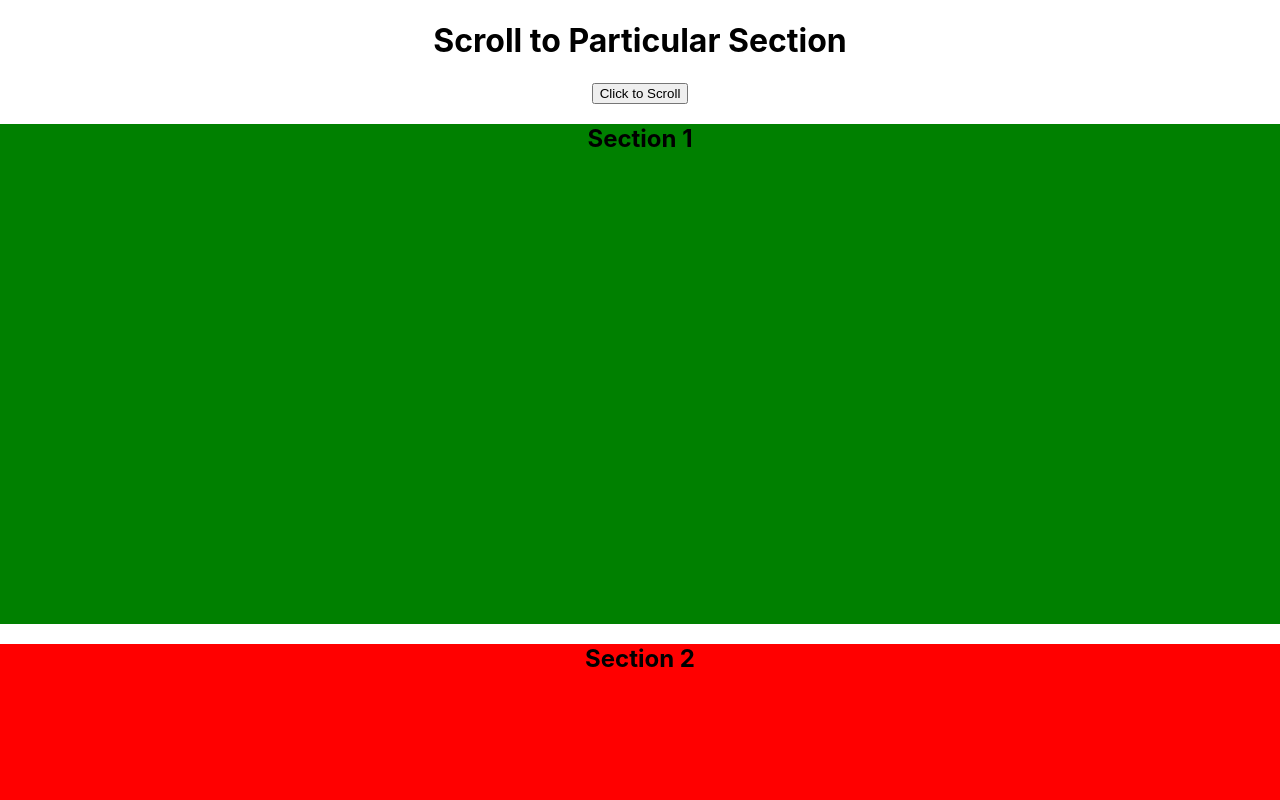
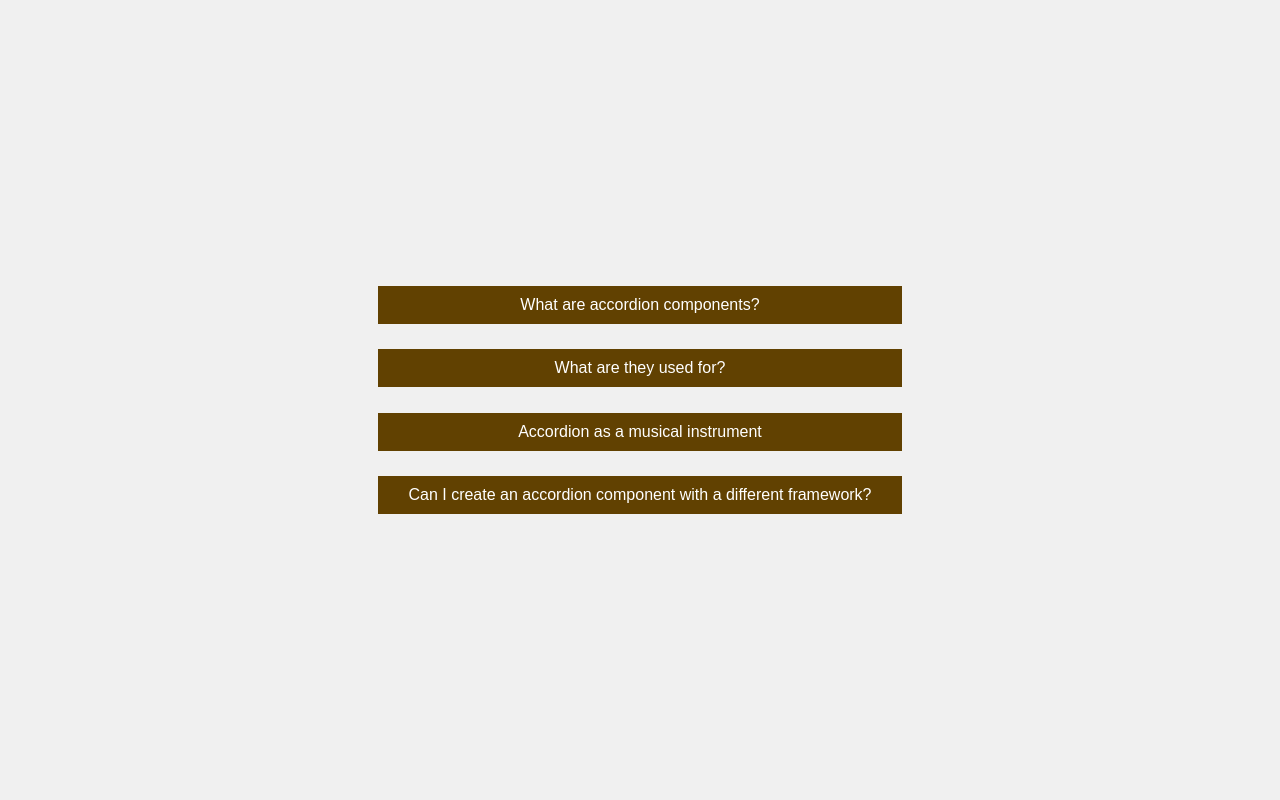
Before and after one commit to khankadir193/reactjs-interviewbased-projects, a React (Create React App) app: page / in a window 1280 px wide. Shown: the top 800 px of the page. Built offline with nearby package versions, Linux system fonts and the light colour scheme.

Commit message:
accordian-updated

```diff
--- a/src/App.js
+++ b/src/App.js
@@ -1,11 +1,13 @@
 import logo from './logo.svg';
 import './App.css';
 import ScrollToSection from './scroll-top-bottom/ScrollToSection';
+import AccordianComp from './accordian/AccordianComp';
 
 function App() {
   return (
     <div>
-     <ScrollToSection />
+     {/* <ScrollToSection /> */}
+     <AccordianComp />
     </div>
   );
 }
--- /dev/null
+++ b/src/accordian/AccordianComp.js
@@ -0,0 +1,30 @@
+import React, { useState } from 'react';
+import data from './data';
+import './accordianStyle.css';
+
+const AccordianComp = () => {
+    const [expand,setExpand] = useState(false);
+    const [expandId,setExpandId] = useState(null);
+    const handleAccrodian = (id) => {
+        console.log('event.target',id);
+        setExpand(!expand);
+        setExpandId(id);
+    };
+
+    return (
+        <div className='container'>
+            {
+                data.map((item) => {
+                    return (
+                        <div style={{textAlign:'center',width:'50vw'}}>
+                            <button key={item.id} onClick={()=>handleAccrodian(item.id)} className='btnStyle'>{item.question}</button>
+                            {expand && expandId === item.id && <p key={item.id} className='content'>{item.answer}</p>}
+                        </div>
+                    );
+                })
+            }
+        </div>
+    )
+}
+
+export default AccordianComp
--- /dev/null
+++ b/src/accordian/accordianStyle.css
@@ -0,0 +1,31 @@
+.container{
+    display: flex;
+    justify-content: center;
+    align-items: center;
+    height: 100vh;
+    width: 100vw;
+    background-color: #f0f0f0;
+    flex-direction: column;
+}
+.btnStyle{
+    background-color: #614101;
+    padding: 10px;
+    border: none;
+    /* border-radius: 5px; */
+    width: 41vw;
+    cursor: pointer;
+    font-size: 16px;
+    color: white;
+    margin: 1vw;
+    outline: none;
+}
+
+.content{
+    background-color: #614101;
+    padding: 1vw;
+    margin: 4vw;
+    position: relative;
+    top: -4.9vw;
+    width: 39vw;
+    color: white;
+}
```
